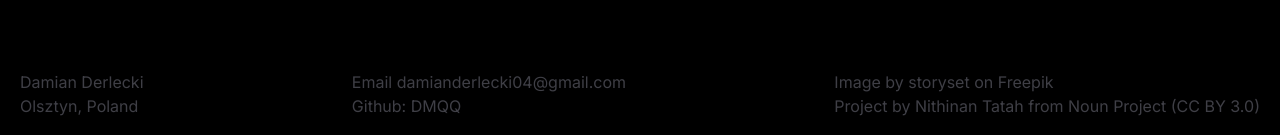
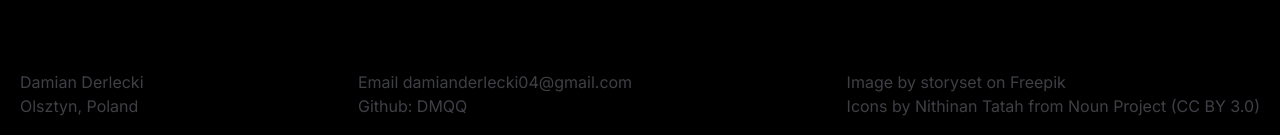
Before and after one commit to DMQQ/portfolio_v2, a Next.js app: page / in a window 1280 px wide. Shown: the part 3767-3902 px from the top of the page. Built offline with nearby package versions, Linux system fonts and the light colour scheme.

Commit message:
icon attribution renaming

```diff
--- a/src/app/page.tsx
+++ b/src/app/page.tsx
@@ -455,7 +455,7 @@ export default function Home() {
             </a>{" "}
             on Freepik
           </p>
-          Project by Nithinan Tatah from{" "}
+          Icons by Nithinan Tatah from{" "}
           <a
             href="https://thenounproject.com/browse/icons/term/project/"
             target="_blank"
```
